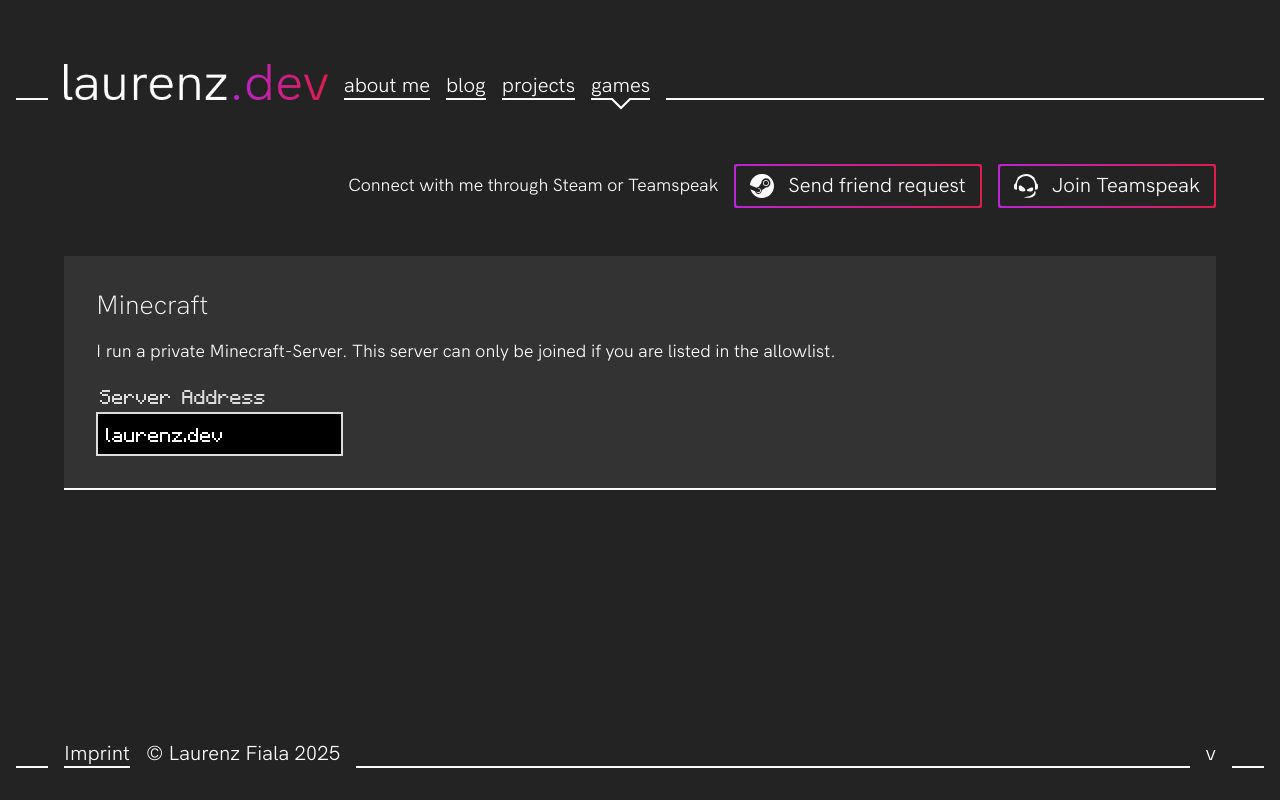
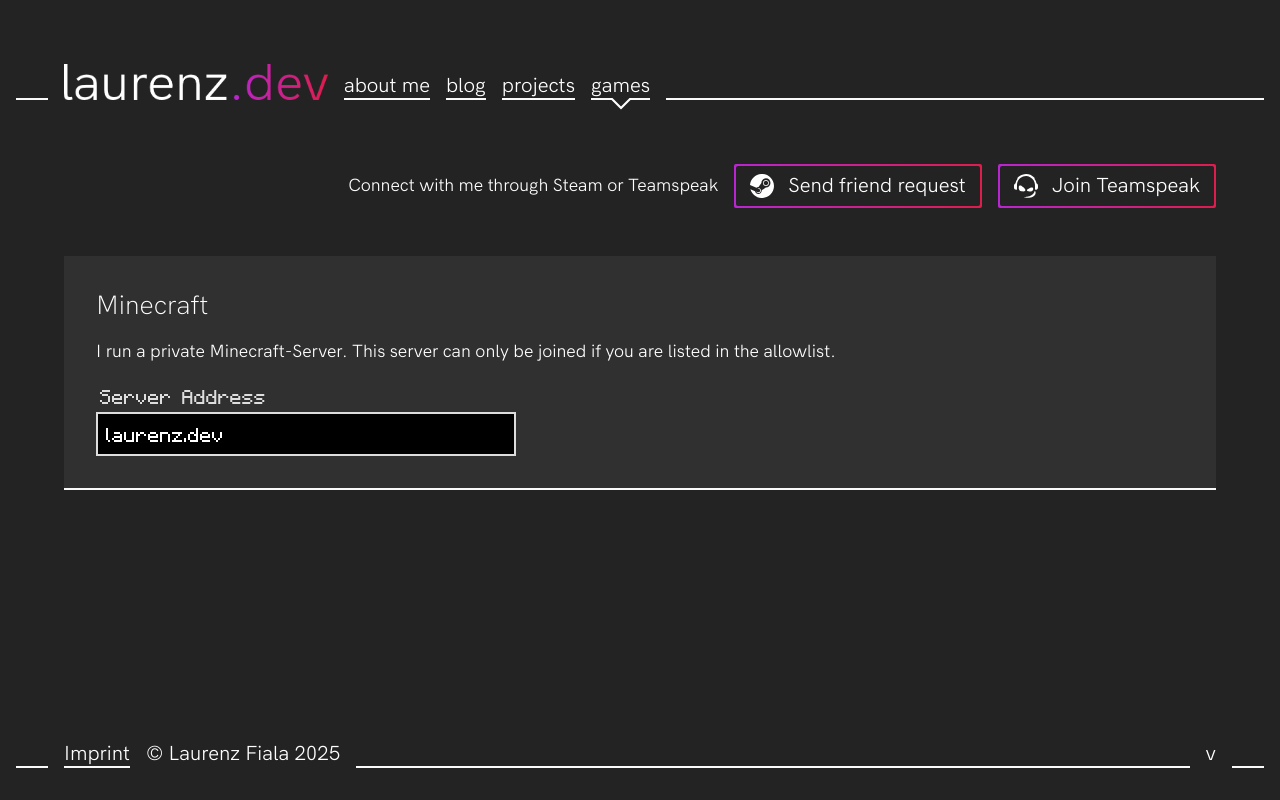
Before and after one commit to laurenzfiala/laurenz-dev, a Vue app: page /games in a window 1280 px wide. Built offline with nearby package versions, Linux system fonts and the light colour scheme.

Commit message:
* correct spelling mistakes * correct minecraft address-input width

```diff
--- a/src/theme/variables.less
+++ b/src/theme/variables.less
@@ -18,7 +18,7 @@
 @primaryColor:        #B926D1;
 @secondaryColor:      #DE1D4C;
 
-@bgColorLight:        #333333;
+@bgColorLight:        #303030;
 @bgColor:             #232323;
 @bgColorDark:         #161616;
 
--- a/src/views/Games.vue
+++ b/src/views/Games.vue
@@ -31,8 +31,6 @@
   @import (reference) '../theme/theme';
 
   .minecraft {
-    max-width: 400px;
-
     color: #dddddd;
 
     &,
@@ -42,17 +40,20 @@
     }
   }
 
+  .minecraft-input-label {
+    display: block;
+
+    padding: (@g/4);
+  }
+
   .minecraft-input {
+    width: calc(100% - @g);
+    max-width: 400px;
+
     padding: (@g/2);
 
     color: #ffffff;
     border: solid #dddddd 2px;
     background-color: #000000;
   }
-
-  .minecraft-input-label {
-    display: block;
-
-    padding: (@g/4);
-  }
 </style>
--- a/src/views/Projects.vue
+++ b/src/views/Projects.vue
@@ -25,7 +25,7 @@
         Starting in June 2020, a new project has been granted by the <a href="https://www.ffg.at/">Austrian Research
         Promotion Agency</a>
         with a similar focus on education, but this time with a broader scope. Three university-departments are
-        cooperating with schools around Autria.<br/>
+        cooperating with schools around Austria.<br/>
         In the coming months, the old website will steadily be transformed to fit the new project and I will build new
         CMS-like tools for students to easily customize their own Trees' webpage with data, charts and text.
       </p>
```
